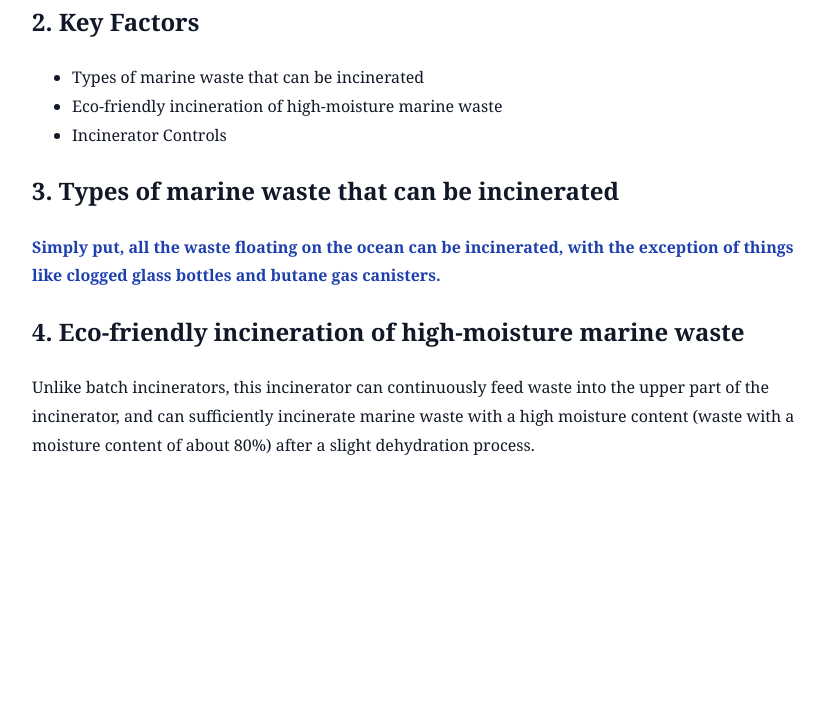
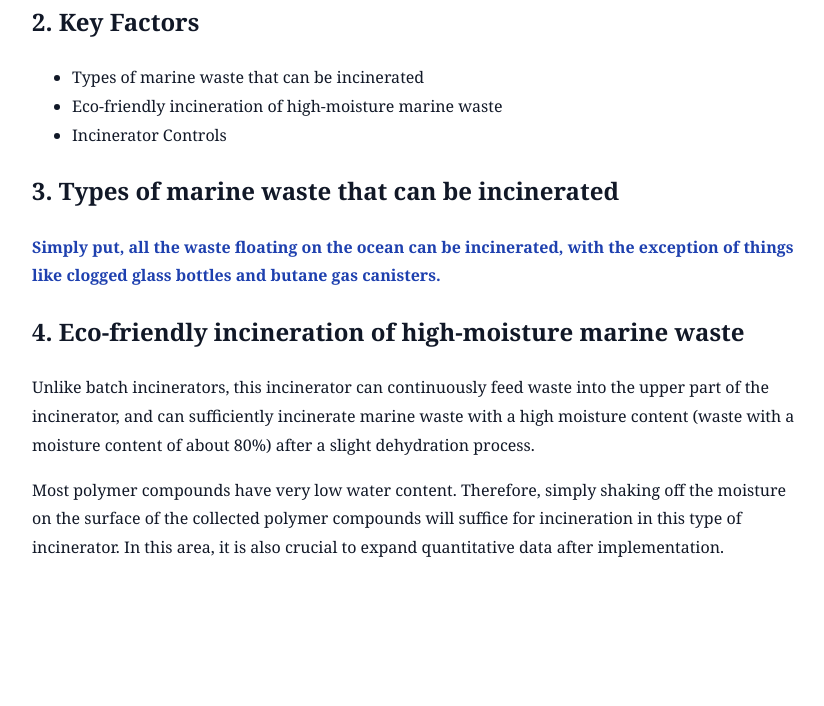
Before and after one commit to ssimsangmin49-creator/ecofriendly-polymer-compounds-incineration, a Jekyll site: the page built from _posts/2026-01-17-marine-waste-collection-vessel-small.md, in a window 1280 px wide. Shown: the part 1126-1832 px from the top of the page, without its empty margins (222-1046 px from the left). Built offline with Jekyll 4.4.1, drawn with Linux system fonts in a browser that asks for light colours; before the commit the page ends 1730 px from its top, so only the background shows below that.

Commit message:
Enhance details on polymer incineration process
Added information on incineration of polymer compounds and the importance of expanding quantitative data post-implementation.

```diff
--- a/_posts/2026-01-17-marine-waste-collection-vessel-small.md
+++ b/_posts/2026-01-17-marine-waste-collection-vessel-small.md
@@ -48,3 +48,8 @@ Unlike batch incinerators, this incinerator can continuously feed waste
 into the upper part of the incinerator, and can sufficiently incinerate
 marine waste with a high moisture content (waste with a moisture content of about 80%)
 after a slight dehydration process.
+
+Most polymer compounds have very low water content. Therefore, simply shaking off the moisture
+on the surface of the collected polymer compounds will suffice for incineration
+in this type of incinerator.
+In this area, it is also crucial to expand quantitative data after implementation.
```
